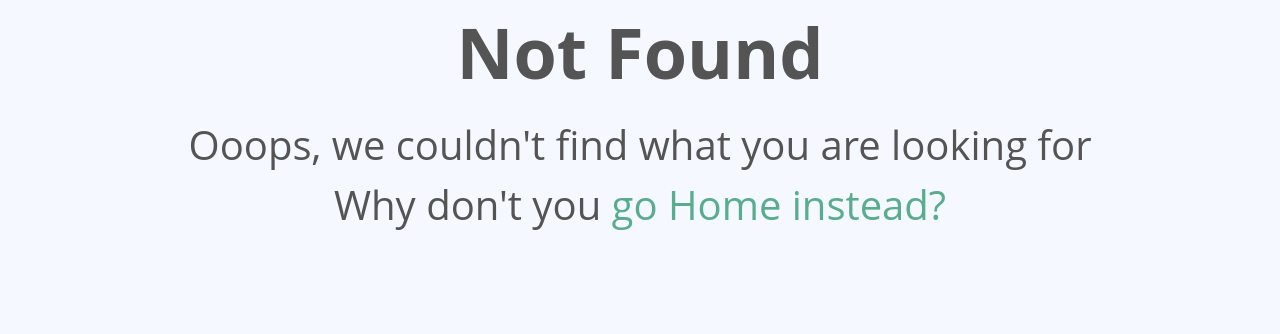
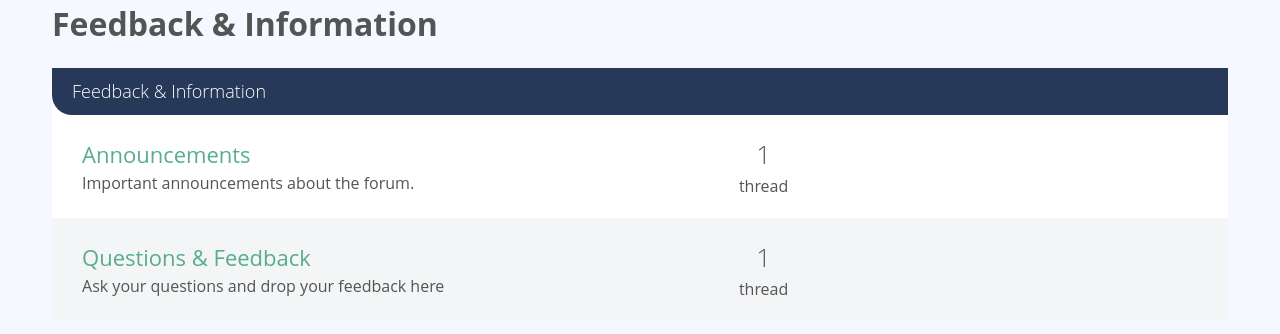
Before and after one commit to gorjiali/vue-forum, a Vue app: page /category/-KpR7vRkiRPpbUd_TVAR in a window 1280 px wide. Before the commit this address had no page. Shown: the top 334 px of the page. Built offline with nearby package versions, Linux system fonts and the light colour scheme.

Commit message:
feat: implement CategoryShow

```diff
--- a/src/components/CategoryListItem.vue
+++ b/src/components/CategoryListItem.vue
@@ -1,7 +1,7 @@
 <template>
   <div class="forum-list">
     <h2 class="list-title">
-      <a href="#">{{ category.name }}</a>
+      <router-link :to="{name: 'CategoryShow', params: {id: category['.key']}}">{{ category.name }}</router-link>
     </h2>
     <ForumListItem v-for="forum in forums" :key="forum['.key']" :forum="forum" />
   </div>
--- a/src/router/index.js
+++ b/src/router/index.js
@@ -3,6 +3,7 @@ import VueRouter from 'vue-router';
 import Home from '@/views/Home.vue';
 import ThreadShow from '@/views/ThreadShow.vue';
 import ForumShow from '@/views/ForumShow.vue';
+import CategoryShow from '@/views/CategoryShow.vue';
 import NotFound from '@/views/NotFound.vue';
 
 Vue.use(VueRouter);
@@ -12,6 +13,12 @@ const routes = [
     path: '/',
     name: 'Home',
     component: Home,
+  },
+  {
+    path: '/category/:id',
+    name: 'CategoryShow',
+    component: CategoryShow,
+    props: true,
   },
   {
     path: '/forum/:id',
--- /dev/null
+++ b/src/views/CategoryShow.vue
@@ -0,0 +1,33 @@
+<template>
+  <div class="col-full">
+    <h1>{{ category.name }}</h1>
+    <CategoryListItem :category="category" />
+  </div>
+</template>
+
+<script>
+import CategoryListItem from "@/components/CategoryListItem";
+import sourceData from "@/data";
+
+export default {
+  props: {
+    id: {
+      type: String,
+      required: true
+    }
+  },
+  computed: {
+    category() {
+      return sourceData.categories[this.id];
+    }
+  },
+
+  components: {
+    CategoryListItem
+  }
+};
+</script>
+
+
+<style>
+</style>
```
